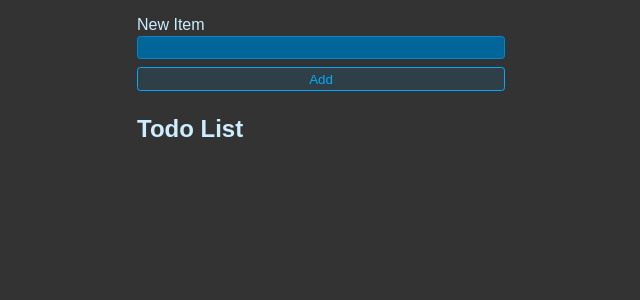
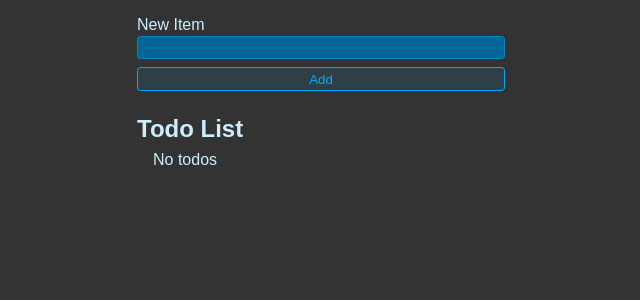
Before and after one commit to SegevBar/react-workshop-todo-steps, a React (Create React App) app in the folder todo-list-steps/: page / in a window 1280 px wide. Shown: the top 300 px of the page, without its empty margins (319-959 px from the left). Built offline with nearby package versions, Linux system fonts and the light colour scheme.

Commit message:
conditional no todo

```diff
--- a/todo-list-steps/src/App.js
+++ b/todo-list-steps/src/App.js
@@ -51,6 +51,7 @@ export default function App() {
       </form>
       <h1 className="header">Todo List</h1>
       <ul className="list">
+        {todos.length === 0 && <li className="list-item">No todos</li>}
         {todos.map((todo) => {
           return (
             <li key={todo.id}>
```
